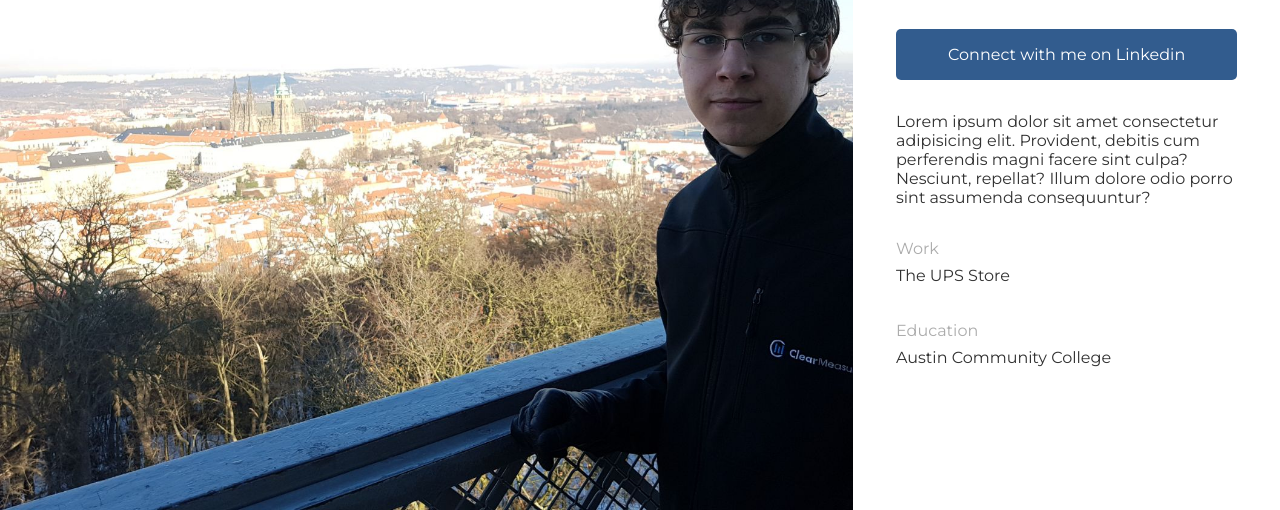
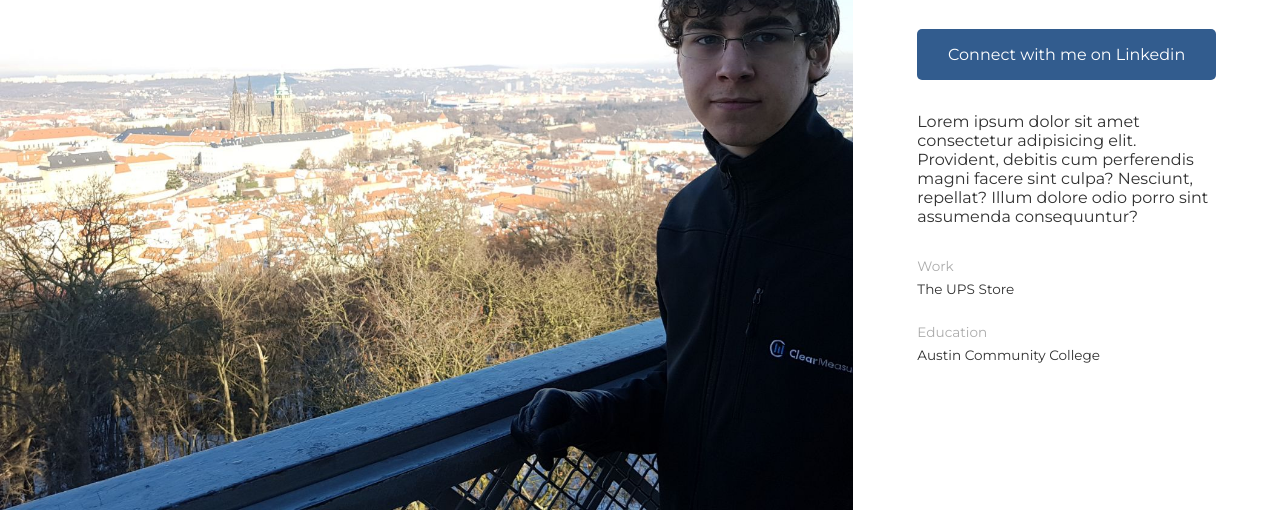
Before and after one commit to julianmedwards/flexbox-profile-site, a plain HTML site: page index.html in a window 1280 px wide. Shown: the part 290-800 px from the top of the page. Drawn offline with Linux system fonts and the light colour scheme.

Commit message:
Refactored and tweaked all bi o elements' spacing w/o flex column.

```diff
--- a/styles.css
+++ b/styles.css
@@ -58,37 +58,36 @@ body {
     flex: 1;
     display: flex;
     justify-content: center;
-    align-content: center;
 }
 
 .bio-items {
-    width: 80%;
-    display: flex;
-    flex-direction: column;
-    justify-content: center;
-    align-items: start;
+    margin: auto;
+    width: 70%;
 }
 
 .title {
-    margin: 0.25rem 0;
+    margin: 0.5rem 0;
 }
 
 .textblock {
-    margin: 0;
+    margin: 2rem 0;
 }
 
 .supertitle {
+    font-size: 0.85rem;
     color: var(--grey);
-    margin: 2rem 0 0.25rem 0;
+    margin: 2em 0 0.5em 0;
 }
 
 .subscript {
-    margin: 0.25rem 0 0.25rem 0;
+    font-size: 0.85rem;
+    margin: 0 0 0.5em 0;
 }
 
 /* Buttons */
 
 .button {
+    display: block;
     background-color: var(--primary-color);
     color: white;
     text-decoration: none;
@@ -103,6 +102,5 @@ body {
 }
 
 #bio-button {
-    align-self: stretch;
     margin: 2rem 0;
 }
```
